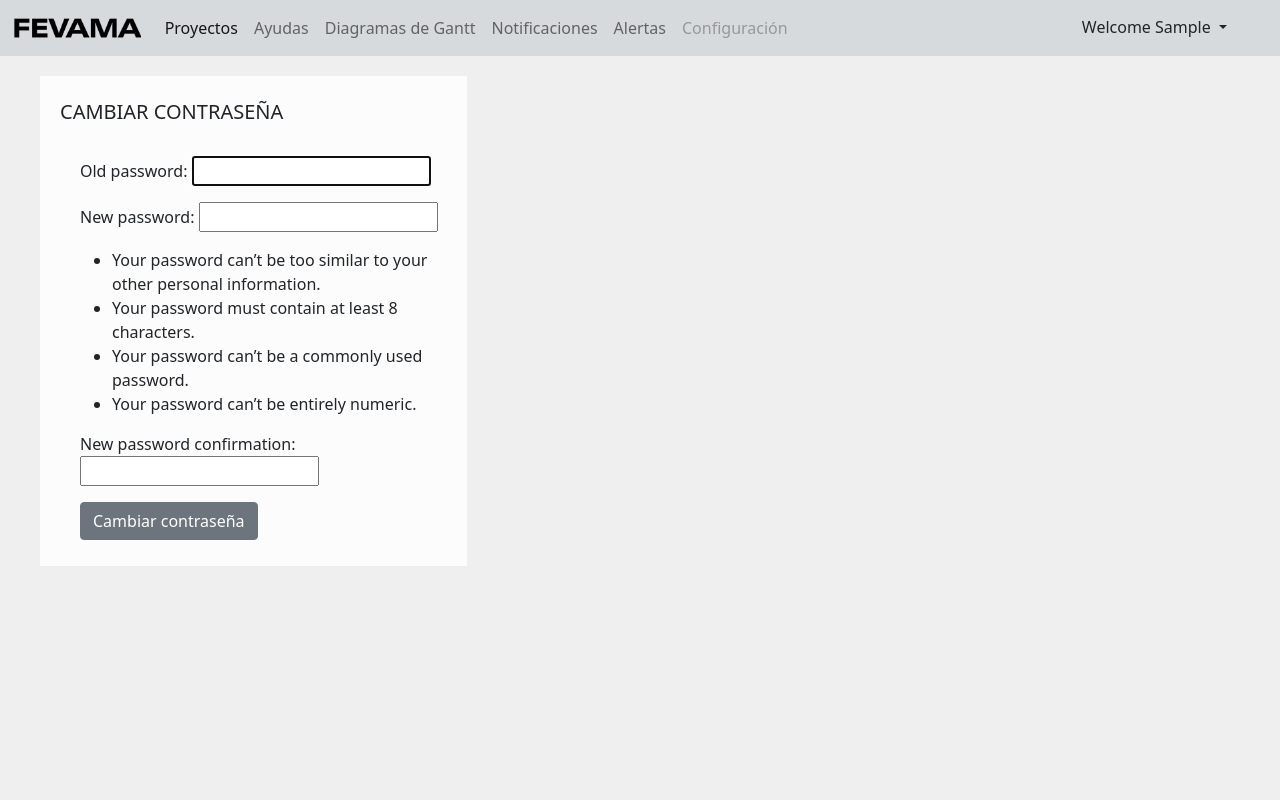
After one commit to eduardegomez/EnterpriseDataManagement, a Django app: page /fevama/password/ in a window 1280 px wide. The commit adds this page. Run offline with Django 4.2, Linux system fonts and the light colour scheme; the visitor is signed in with stand-in values (Sample User, id 1); some libraries are stand-ins or nearby versions.

Commit message:
template for change password form

```diff
--- /dev/null
+++ b/app/fevama/templates/fevama/change-password.html
@@ -0,0 +1,36 @@
+{% extends 'admin/base_site.html' %}
+{% load i18n %}
+{% block tittle %} Change Password {% endblock %}
+{% block content %}
+<body style="background-color: #efefef;">
+    <div class="col-sm-4" style="height: 10px;">
+        <div class="help-block"></div>
+    </div>
+    <div class="col-sm-12">
+        <div class="col-sm-4" style="height: 10px;">
+            <div class="help-block"></div>
+        </div>
+        <div class="col-sm-4" style="background-color: #fcfcfc;margin-left: 40px;">
+            <br/>
+            <h5 style="margin-left: 20px;"> {% trans 'CAMBIAR CONTRASEÑA' %}</h5>
+            <br/>
+            <div class="form-group">
+                <div class="col-sm-4">
+                    <div class="help-block"></div>
+                </div>
+                <form method="POST" style="margin-left: 40px;">
+                    {% csrf_token %}
+                    {{ form.as_p }}
+                    <button class="btn btn-secondary">{% trans 'Cambiar contraseña' %}</button>
+                </form>
+                <div class="col-sm-4" style="height: 10px;">
+                    <div class="help-block"></div>
+                </div>
+            </div>
+        </div>
+        <div class="col-sm-4" style="height: 10px;">
+            <div class="help-block"></div>
+        </div>
+    </div>
+</body>
+{% endblock %}
--- a/app/fevama/templates/fevama/index.html
+++ b/app/fevama/templates/fevama/index.html
@@ -1,5 +1,7 @@
 {% extends "admin/base_site.html" %}
 
 {% block content %}
-<h1>HOOLA MUNDO ESTOY LOGEADO</h1>
+<body style="background-color: #efefef;">
+    <h1>HOOLA MUNDO ESTOY LOGEADO</h1>
+</body>
 {% endblock %}
--- a/app/fevama/urls.py
+++ b/app/fevama/urls.py
@@ -1,5 +1,7 @@
+from unicodedata import name
 from django.contrib import admin
 from django.urls import path, include
+from django.contrib.auth import views as auth_views
 
 from fevama import views
 
@@ -8,4 +10,5 @@ urlpatterns = [
     path('login/', views.login_view, name='login'),
     path('home/', views.home, name='home'),
     path('logout/', views.logout_view, name='logout'),
+    path('password/', auth_views.PasswordChangeView.as_view(template_name="fevama/change-password.html"), name="password")
 ]
--- a/app/templates/admin/base_site.html
+++ b/app/templates/admin/base_site.html
@@ -31,9 +31,9 @@
 </style>
 <body>
 <div class="m-12">
-    <nav class="navbar navbar-expand-lg navbar-light bg-light">
+    <nav class="navbar navbar-expand-lg navbar-light" style="background-color: #d7dadd;">
         <div class="container-fluid">
-            <a href="#" class="navbar-brand">
+            <a href="{% url 'fevama:home' %}" class="navbar-brand">
                 <img src="../../../../../media/fevama_base_name.png" height="28" alt="CoolBrand">
             </a>
             <button type="button" class="navbar-toggler" data-bs-toggle="collapse" data-bs-target="#navbarCollapse">
@@ -41,10 +41,12 @@
             </button>
             <div class="collapse navbar-collapse" id="navbarCollapse">
                 <div class="navbar-nav">
-                    <a href="#" class="nav-item nav-link active">Inicio</a>
-                    <a href="#" class="nav-item nav-link">Gráficas</a>
-                    <a href="#" class="nav-item nav-link">Tablas</a>
-                    <a href="#" class="nav-item nav-link disabled" tabindex="-1">Reportes</a>
+                    <a href="#" class="nav-item nav-link active">Proyectos</a>
+                    <a href="#" class="nav-item nav-link">Ayudas</a>
+                    <a href="#" class="nav-item nav-link">Diagramas de Gantt</a>
+                    <a href="#" class="nav-item nav-link">Notificaciones</a>
+                    <a href="#" class="nav-item nav-link">Alertas</a>
+                    <a href="#" class="nav-item nav-link disabled" tabindex="-1">Configuración</a>
                     <div class="dropdown" style="position:absolute;right: 40px;">
                         <button class="btn btn-default dropdown-toggle" type="button" id="dropdownMenuButton"data-bs-toggle="dropdown" aria-haspopup="true" aria-expanded="false">
                             {% if user.is_active and user.is_staff %}
@@ -54,7 +56,7 @@
                         </button>
                         <div class="dropdown-menu" aria-labelledby="dropdownMenuButton" style="text-align: left;width: 200px;">
                             <li>
-                                <a href="{% url 'admin:password_change' %}" style="color:black;text-decoration: none;margin-left: 20px;"><i class="fa fa-unlock-alt" aria-hidden="true"></i>   {% trans 'Change password' %}</a>
+                                <a href="{% url 'fevama:password' %}" style="color:black;text-decoration: none;margin-left: 20px;"><i class="fa fa-unlock-alt" aria-hidden="true"></i>   {% trans 'Change password' %}</a>
                             </li>
                             <li class="dropdown-submenu">
                                 <a style="margin-left: 20px;">
```
Also changed, not shown: app/fevama/views.py (+6 -1 lines).
